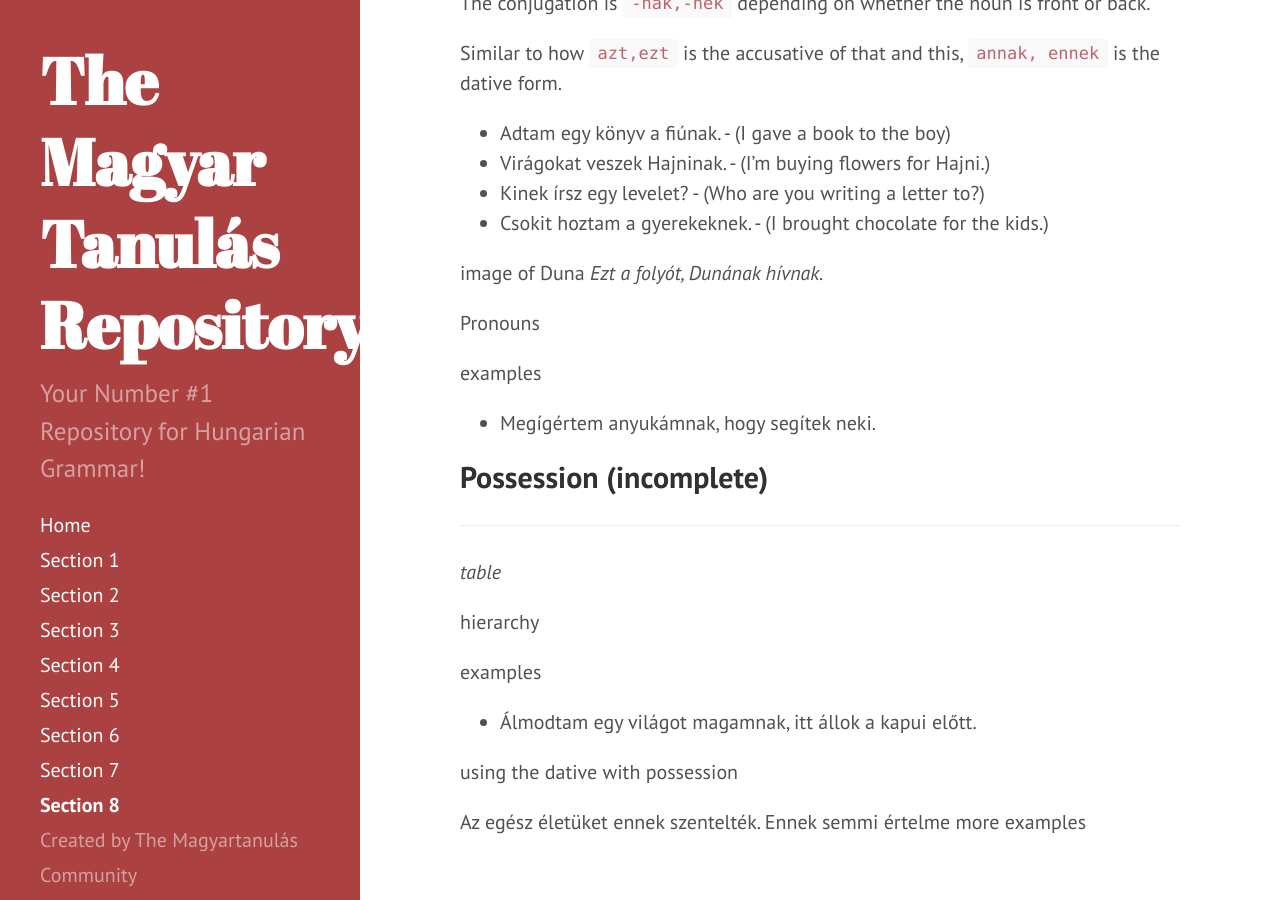
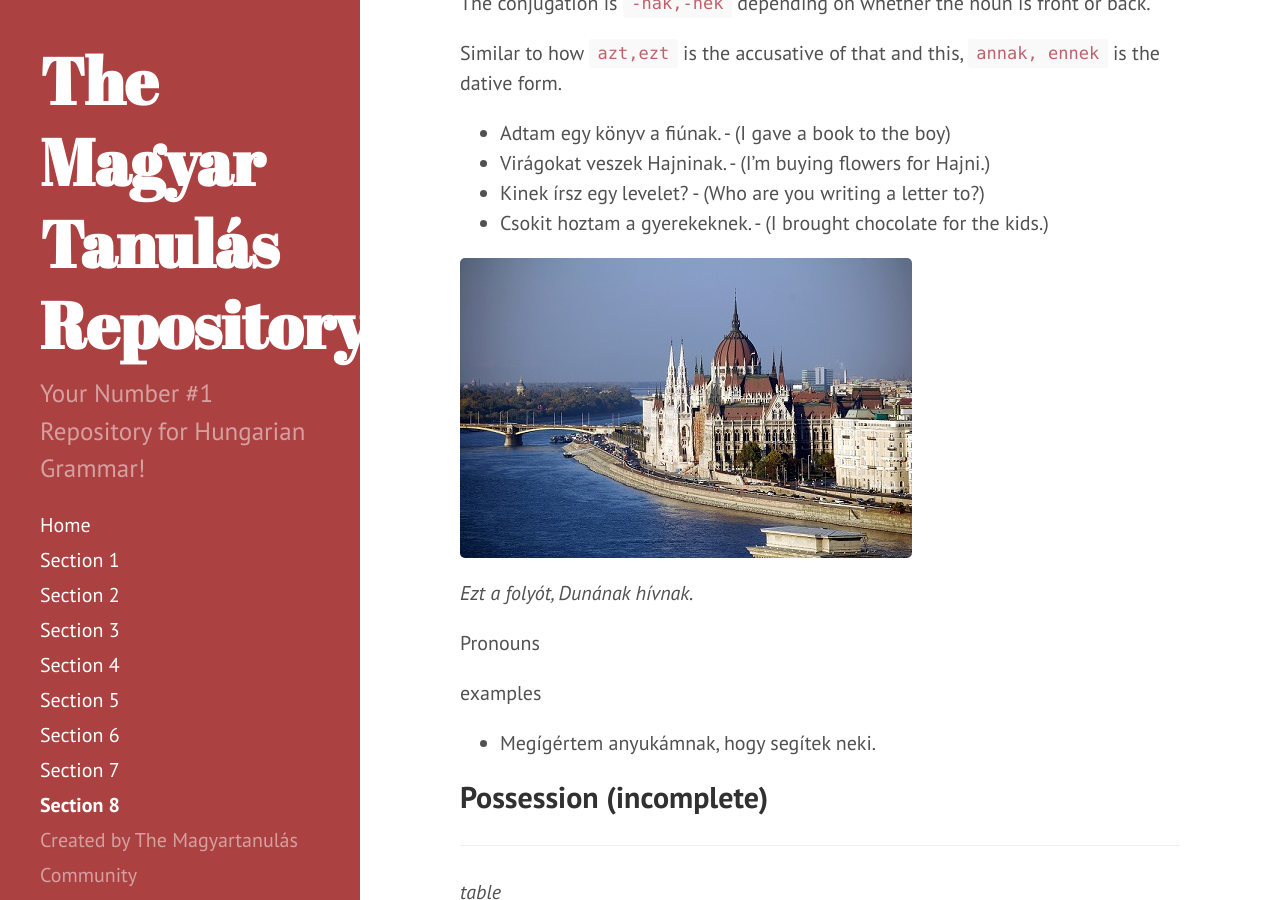
Before and after one commit to Magyartanulas/magyartanulas.github.io, a Jekyll site: the page built from Section8.md, in a window 1280 px wide and 900 px high, scrolled down 706 px. Built offline with Jekyll 4.4.1, drawn with Linux system fonts in a browser that asks for light colours; Markdown is read by kramdown in place of the engine named in the settings.

Commit message:
Update Section8.md

```diff
--- a/Section8.md
+++ b/Section8.md
@@ -28,7 +28,7 @@ Similar to how `azt,ezt` is the accusative of that and this, `annak, ennek` is t
 * Kinek írsz egy levelet? - (Who are you writing a letter to?)
 * Csokit hoztam a gyerekeknek. - (I brought chocolate for the kids.)
 
-image of Duna
+![A Duna](https://magyartanulas.github.io/public/duna.JPG)
 *Ezt a folyót, Dunának hívnak.*
 
 Pronouns
```
